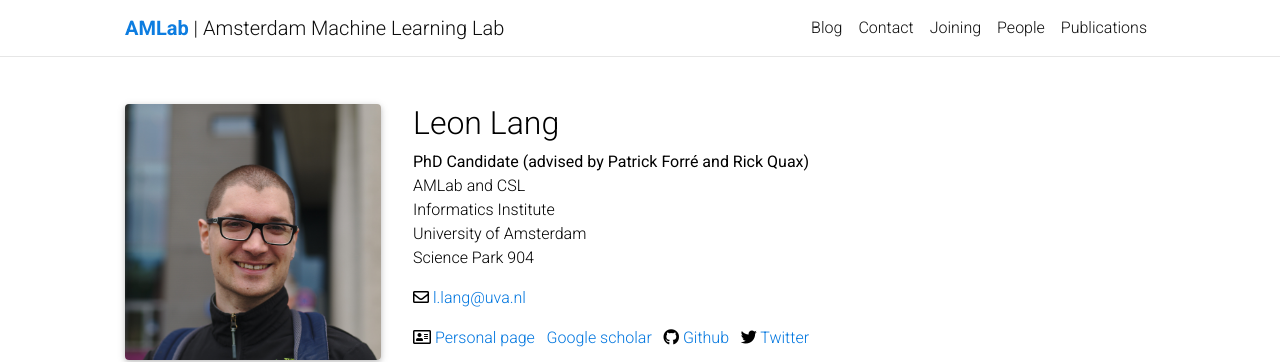
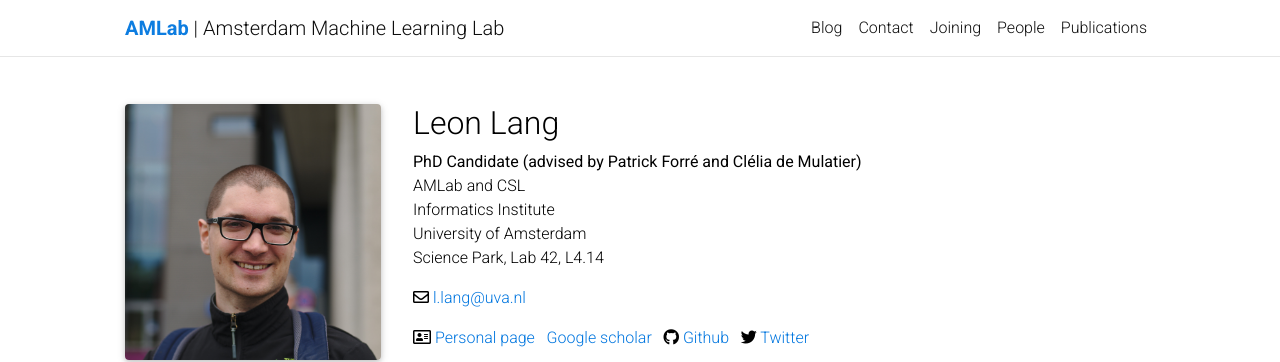
Before and after one commit to AMLab-Amsterdam/AMLab-Amsterdam.github.io, a Jekyll site: the page built from _people/LeonLang.md, in a window 1280 px wide. Shown: the top 362 px of the page. Built offline with Jekyll 4.4.1, drawn with Linux system fonts in a browser that asks for light colours; comment, search, counter and statistics services are not loaded; a style sheet for code colours, icons or effects is not loaded.

Commit message:
updated my office

```diff
--- a/_people/LeonLang.md
+++ b/_people/LeonLang.md
@@ -4,11 +4,11 @@ first_name: Leon
 last_name: Lang
 role: PhD Candidate
 email: l.lang@uva.nl
-office: Science Park 904
+office: Science Park, Lab 42, L4.14
 lab: AMLab and CSL
 institute: Informatics Institute
 university: University of Amsterdam
-supervisors: [Patrick Forré, Rick Quax]
+supervisors: [Patrick Forré, Clélia de Mulatier]
 one_liner: Geometric Deep Learning, Multivariate Information Theory
 bib_file: LeonLang
 description: |
```
